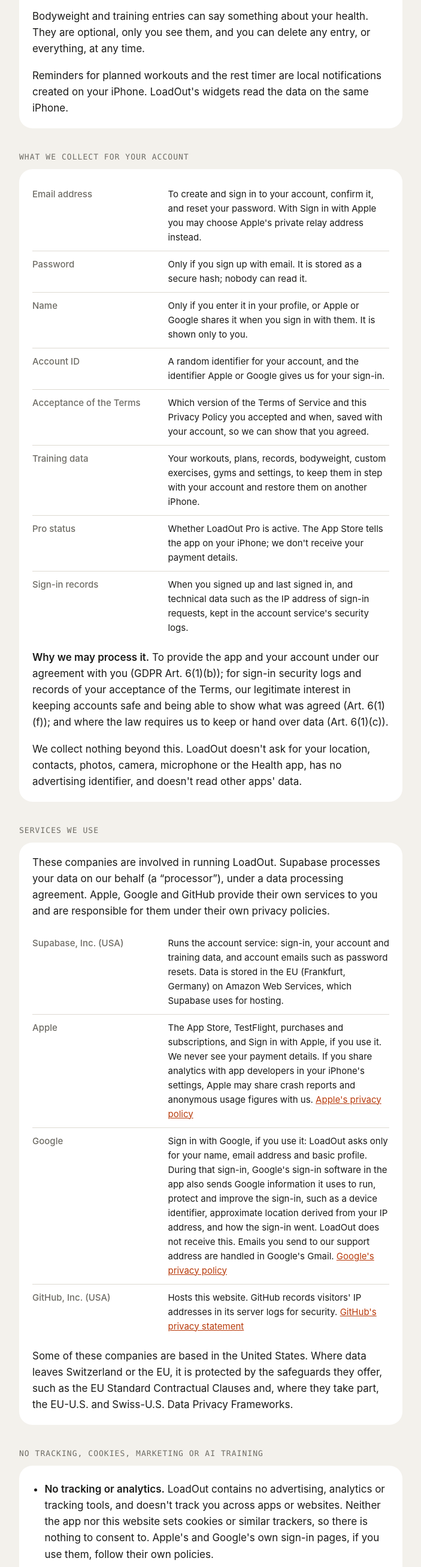
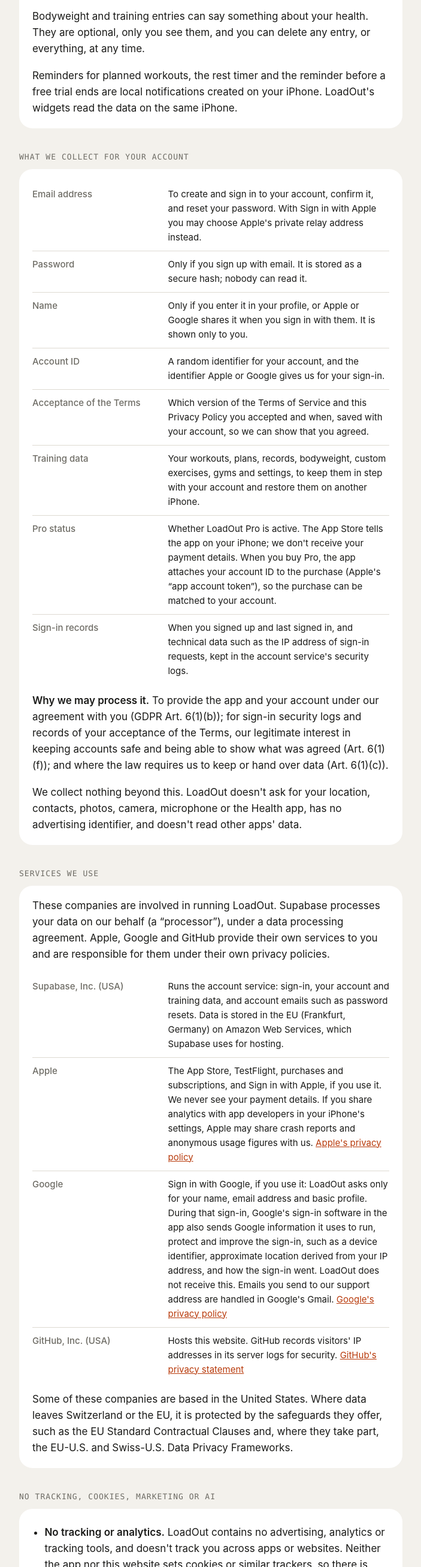
Before and after one commit to joelschaerenvfx-byte/loadout-site, a plain HTML site: page privacy.html in a window 1280 px wide. Shown: the part 1397-4010 px from the top of the page at 60% size, without its empty margins (288-991 px from the left). Drawn offline with Linux system fonts and the light colour scheme.

Commit message:
Privacy Policy: app account token, trial reminder, no AI, deleted entries
- Pro status: buying Pro attaches the account ID to the purchase as
  Apple's app account token.
- Local notifications include the reminder before a free trial ends.
- "No AI": the app uses no artificial intelligence; suggestions are fixed
  rules on the iPhone, and no AI service receives the data.
- Retention: a deleted entry's content leaves the account on the next
  sync; a marker with its random ID and the deletion time stays until the
  account is deleted.

Same version and date (16 November 2026): clarifications from the
security and legal audit.

Co-Authored-By: Claude Opus 5.5 <noreply@anthropic.com>

```diff
--- a/privacy.html
+++ b/privacy.html
@@ -79,7 +79,7 @@
     <p>What you log in LoadOut is saved on your iPhone first, so the app works without a connection: workouts and sets, WODs and their scores, plans and the planner, personal records, bodyweight, custom exercises, your gyms, bars and plates, and your settings (units, how you train, appearance, text size, weekly goal, reminder time, Now panel and rest timer preferences).</p>
     <p>While you are signed in, the app copies this data to your account whenever it has a connection, so you can restore it on a new or reinstalled iPhone. It is stored with your account in the EU and only your account can read it. We use it only to provide the app to you: we don't sell it, use it for advertising or profiling, or share it with anyone else.</p>
     <p>Bodyweight and training entries can say something about your health. They are optional, only you see them, and you can delete any entry, or everything, at any time.</p>
-    <p>Reminders for planned workouts and the rest timer are local notifications created on your iPhone. LoadOut's widgets read the data on the same iPhone.</p>
+    <p>Reminders for planned workouts, the rest timer and the reminder before a free trial ends are local notifications created on your iPhone. LoadOut's widgets read the data on the same iPhone.</p>
   </div>
 
   <h2>What we collect for your account</h2>
@@ -91,7 +91,7 @@
       <tr><th>Account ID</th><td>A random identifier for your account, and the identifier Apple or Google gives us for your sign-in.</td></tr>
       <tr><th>Acceptance of the Terms</th><td>Which version of the Terms of Service and this Privacy Policy you accepted and when, saved with your account, so we can show that you agreed.</td></tr>
       <tr><th>Training data</th><td>Your workouts, plans, records, bodyweight, custom exercises, gyms and settings, to keep them in step with your account and restore them on another iPhone.</td></tr>
-      <tr><th>Pro status</th><td>Whether LoadOut Pro is active. The App Store tells the app on your iPhone; we don't receive your payment details.</td></tr>
+      <tr><th>Pro status</th><td>Whether LoadOut Pro is active. The App Store tells the app on your iPhone; we don't receive your payment details. When you buy Pro, the app attaches your account ID to the purchase (Apple's “app account token”), so the purchase can be matched to your account.</td></tr>
       <tr><th>Sign-in records</th><td>When you signed up and last signed in, and technical data such as the IP address of sign-in requests, kept in the account service's security logs.</td></tr>
     </table>
     <p style="margin-top:14px"><strong>Why we may process it.</strong> To provide the app and your account under our agreement with you (GDPR Art. 6(1)(b)); for sign-in security logs and records of your acceptance of the Terms, our legitimate interest in keeping accounts safe and being able to show what was agreed (Art. 6(1)(f)); and where the law requires us to keep or hand over data (Art. 6(1)(c)).</p>
@@ -110,12 +110,12 @@
     <p style="margin-top:14px">Some of these companies are based in the United States. Where data leaves Switzerland or the EU, it is protected by the safeguards they offer, such as the EU Standard Contractual Clauses and, where they take part, the EU-U.S. and Swiss-U.S. Data Privacy Frameworks.</p>
   </div>
 
-  <h2>No tracking, cookies, marketing or AI training</h2>
+  <h2>No tracking, cookies, marketing or AI</h2>
   <div class="card">
     <ul>
       <li><strong>No tracking or analytics.</strong> LoadOut contains no advertising, analytics or tracking tools, and doesn't track you across apps or websites. Neither the app nor this website sets cookies or similar trackers, so there is nothing to consent to. Apple's and Google's own sign-in pages, if you use them, follow their own policies.</li>
       <li><strong>No marketing emails.</strong> We only send emails your account needs, such as confirming your address or resetting your password. If we ever want to send news or offers, we will ask for your separate consent first, and every such email will have an unsubscribe link.</li>
-      <li><strong>No AI training.</strong> We don't use your data to train artificial-intelligence models, and we don't give it to anyone for that purpose. LoadOut has no AI features that process your data.</li>
+      <li><strong>No AI.</strong> LoadOut doesn't use artificial intelligence. Its suggestions, such as plateau fixes and weight increases, come from fixed rules worked out on your iPhone, and no AI service receives your data. We don't use your data to train artificial-intelligence models, and we don't give it to anyone for that purpose.</li>
     </ul>
   </div>
 
@@ -128,6 +128,7 @@
   <div class="card">
     <table>
       <tr><th>Account and training data</th><td>As long as you have an account. When you delete it in the app, it is deleted from the account service immediately, with all training data in it, and the app clears it from your iPhone.</td></tr>
+      <tr><th>Entries you delete</th><td>When you delete a workout, plan or other entry, its content is removed from your account the next time the app syncs. A marker with the entry's random ID and the time of the deletion stays, so your other iPhones remove the entry too, until you delete your account.</td></tr>
       <tr><th>Backups</th><td>Copies in the account service's backups are overwritten within 30 days.</td></tr>
       <tr><th>Sign-in security logs</th><td>Up to 90 days, then deleted.</td></tr>
       <tr><th>Acceptance of the Terms</th><td>As long as your account exists; deleted with it.</td></tr>
```
